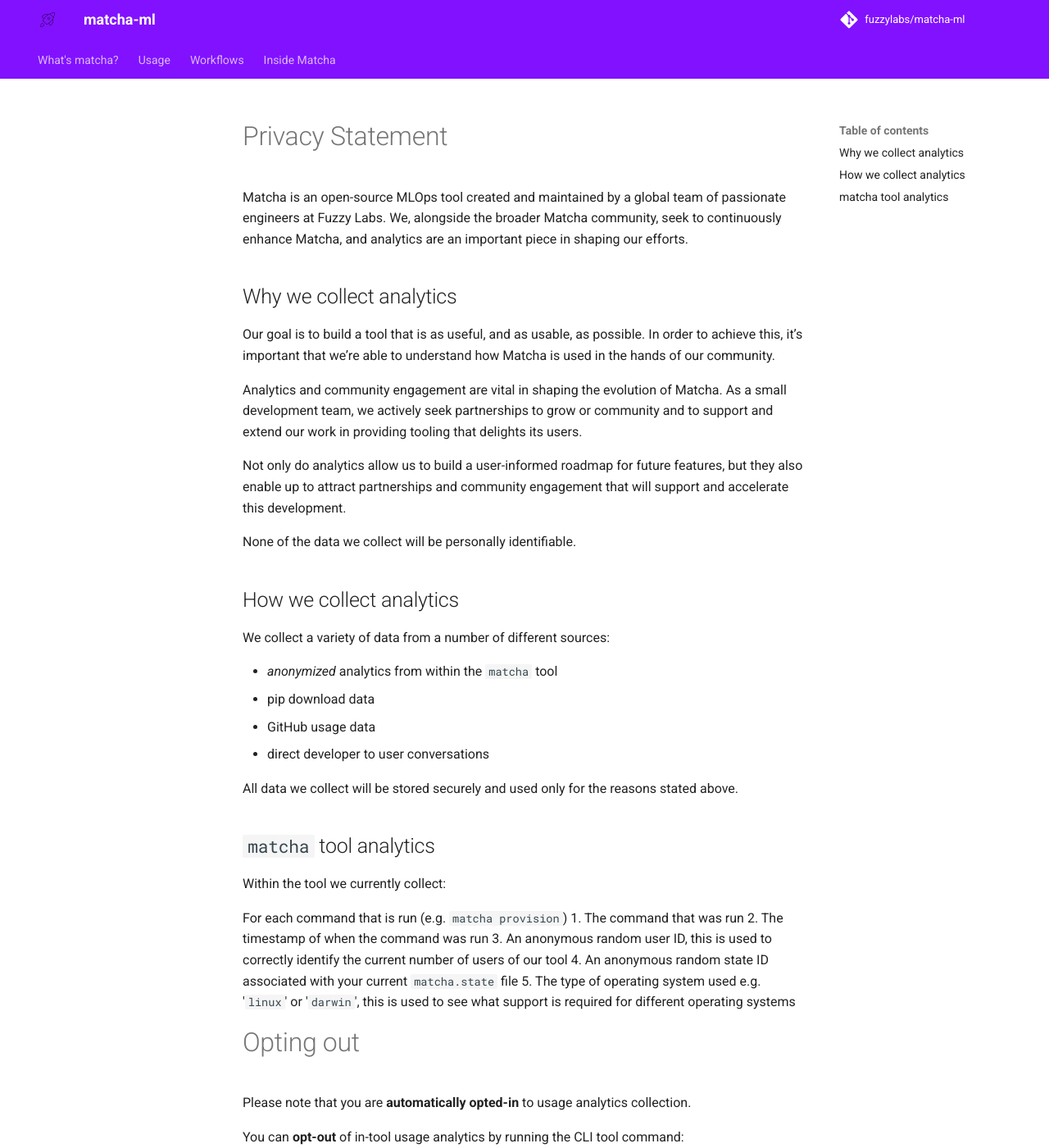
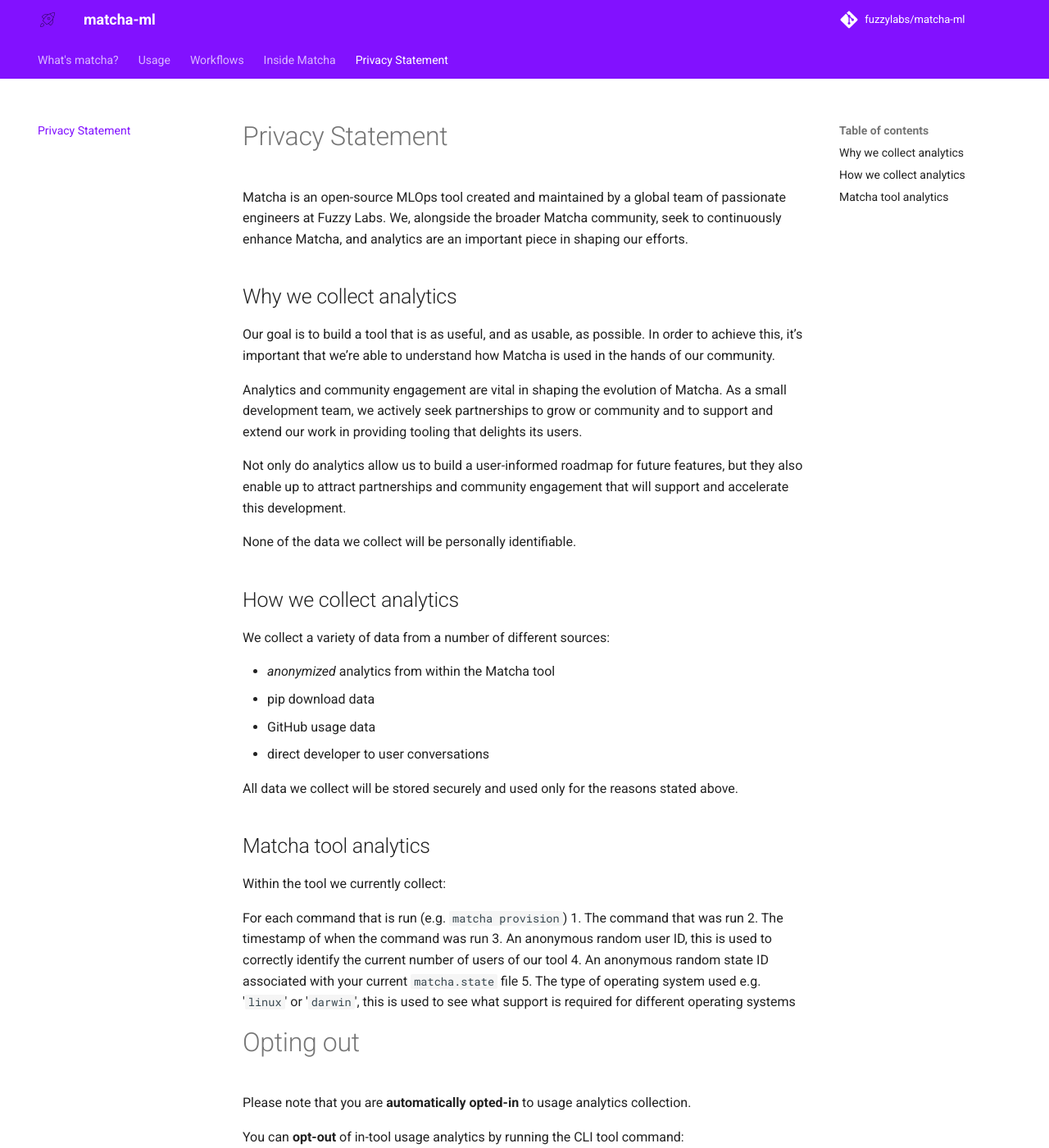
Before and after one commit to fuzzylabs/matcha, an MkDocs documentation site: the page built from docs/privacy.md, in a window 1280 px wide and 1400 px high. Shown: the whole window at 82% size. Built offline with MkDocs 1.6.1 and Material for MkDocs 9.7.7, drawn with Linux system fonts in a browser that asks for light colours; comment, search, counter and statistics services are not loaded.

Commit message:
Update mkdocs navigation and removed backtick matcha name

```diff
--- a/docs/privacy.md
+++ b/docs/privacy.md
@@ -16,7 +16,7 @@
 
 We collect a variety of data from a number of different sources:
 
-- *anonymized* analytics from within the `matcha` tool
+- *anonymized* analytics from within the Matcha tool
 - pip download data
 - GitHub usage data
 - direct developer to user conversations
@@ -24,7 +24,7 @@
 
 All data we collect will be stored securely and used only for the reasons stated above.
 
-## `matcha` tool analytics
+## Matcha tool analytics
 
 Within the tool we currently collect:
 
--- a/mkdocs.yml
+++ b/mkdocs.yml
@@ -13,6 +13,7 @@
     - Cost: 'costings.md'
   - Workflows: 'workflows.md'
   - Inside Matcha: 'inside-matcha.md'
+  - Privacy Statement: 'privacy.md'
 
 theme:
   name: material
```
